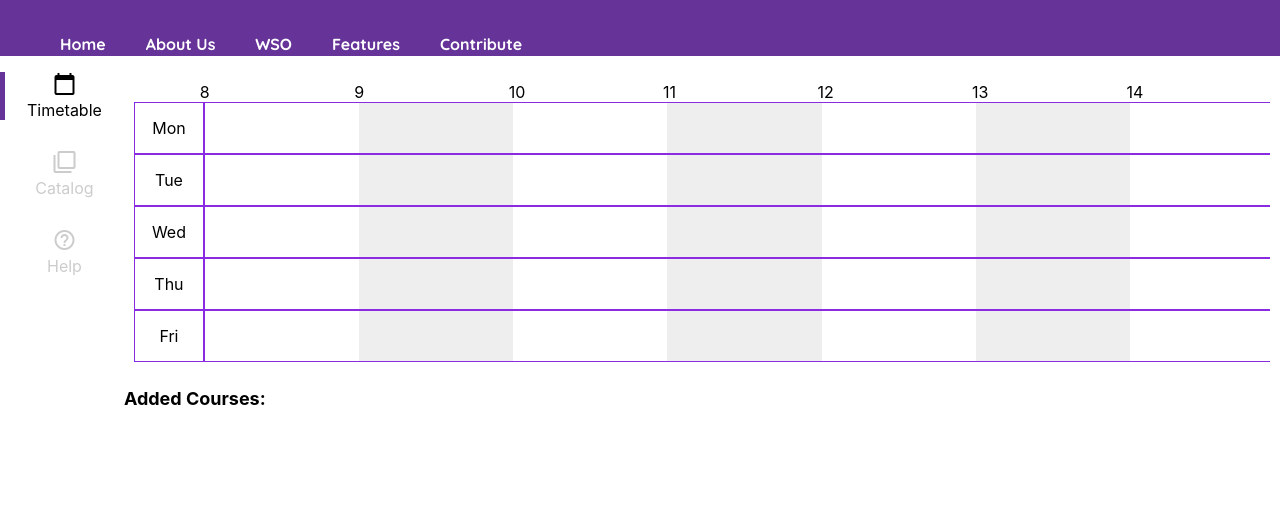
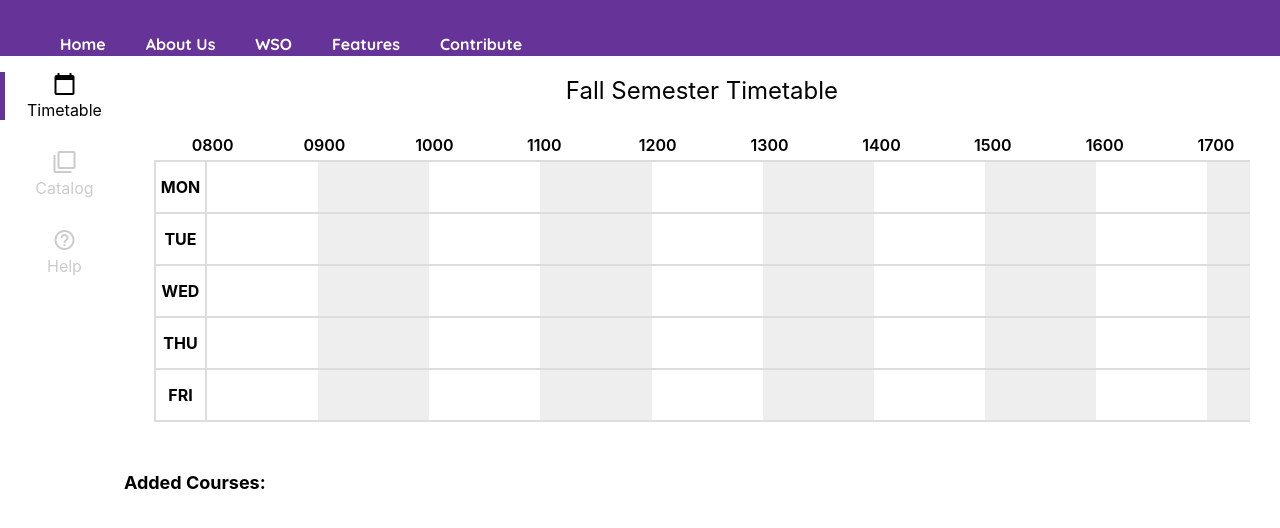
Before and after one commit to walnutdust/course-scheduler-react, a React (Create React App) app: page / in a window 1280 px wide. Shown: the top 528 px of the page. Built offline with nearby package versions, Linux system fonts and the light colour scheme.

Commit message:
Schedule style changes

```diff
--- a/src/components/Schedule.css
+++ b/src/components/Schedule.css
@@ -2,41 +2,39 @@
     line-height: 50px;
     min-height: 1em;
     display: flex;
-    width: 200%;
+    width: 150%;
 }
 
 .timetable {
     width: 100%;
 }
 
-.hour {
-    width: calc(100% / 14);
-    border: 1px solid blueviolet;
-    display: inline-block;
-}
-
 .hour-title {
     width: calc(7% * 0.971);
     display: inline-block;
+    font-weight: 600;
 }
 
 .hour-labels {
     height: 20px;
     display: block;
-    width: 200%;
+    width: 150%;
+    border: none;
+    margin-bottom: 5px;
 }
 
 .schedule {
     overflow-x: scroll;
     overflow-y: hidden;
-    margin: 10px;
+    margin: 30px;
+    padding-bottom: 20px;
 }
 
 .day-title {
     display: inline-block;
     width: 3%;
     text-align: center;
-    border: 1px solid blueviolet;
+    border: 0.5px solid #ddd;
 }
 
 .day-title span {
@@ -44,6 +42,7 @@
     flex-direction: column;
     height: 100%;
     justify-content: center;
+    font-weight: 700;
 }
 
 .course-slot {
@@ -69,7 +68,6 @@
 }
 
 .course-containers {
-    border: 1px solid blueviolet;
     display: inline-block;
     position: relative;
     height: 100%;
@@ -80,12 +78,19 @@
         #eee calc(100% / 14) calc(200% / 14)
     );
 }
+.course-day {
+    border: 0.5px solid #ddd;
+}
 
 .schedule ol {
     padding-left: 0;
 }
 
 .buffer {
-    width: 2.9%;
+    width: 2.3%;
     display: inline-block;
 }
+
+.days-container {
+    border: 0.5px solid #ddd;
+}
--- a/src/components/Schedule.js
+++ b/src/components/Schedule.js
@@ -5,7 +5,7 @@ import './Schedule.css';
 import {PALATTE, BORDER_PALATTE} from '../constants/constants';
 
 const Schedule = ({added, unhidden}) => {
-    const days = ['Mon', 'Tue', 'Wed', 'Thu', 'Fri'];
+    const days = ['MON', 'TUE', 'WED', 'THU', 'FRI'];
     const startHour = 8;
     const endHour = 22;
     const hours = [];
@@ -13,15 +13,15 @@ const Schedule = ({added, unhidden}) => {
         hours.push(i);
     }
     const courseDay = {
-        Mon: [[]],
-        Tue: [[]],
-        Wed: [[]],
-        Thu: [[]],
-        Fri: [[]]
+        MON: [[]],
+        TUE: [[]],
+        WED: [[]],
+        THU: [[]],
+        FRI: [[]]
     };
 
     const HourTitles = (hour) => {
-        return <div class="hour-title">{hour}</div>;
+        return <div class="hour-title">{padZero(hour, 2) + '00'}</div>;
     };
 
     const CourseSlot = (slot) => {
@@ -78,7 +78,7 @@ const Schedule = ({added, unhidden}) => {
 
     const DayCourseComponent = (row) => {
         return (
-            <div class="column">
+            <div class="column course-day">
                 {row.map((slot) => {
                     return <div class="course-containers">{CourseSlot(slot)}</div>;
                 })}
@@ -142,7 +142,7 @@ const Schedule = ({added, unhidden}) => {
     };
 
     const getCourseDays = (days) => {
-        if (days === 'M-F') return ['Mon', 'Tue', 'Wed', 'Thu', 'Fri'];
+        if (days === 'M-F') return ['MON', 'TUE', 'WED', 'THU', 'FRI'];
 
         const splitDays = days.split('');
         const result = [];
@@ -150,19 +150,19 @@ const Schedule = ({added, unhidden}) => {
         for (const day of splitDays) {
             switch (day) {
                 case 'M':
-                    result.push('Mon');
+                    result.push('MON');
                     break;
                 case 'T':
-                    result.push('Tue');
+                    result.push('TUE');
                     break;
                 case 'W':
-                    result.push('Wed');
+                    result.push('WED');
                     break;
                 case 'R':
-                    result.push('Thu');
+                    result.push('THU');
                     break;
                 case 'F':
-                    result.push('Fri');
+                    result.push('FRI');
                     break;
                 default:
                     break;
@@ -211,13 +211,11 @@ const Schedule = ({added, unhidden}) => {
 
     return (
         <div class="schedule">
-            <ol>
-                <li class="hour-labels">
-                    <div class="buffer">&nbsp;</div>
-                    {hours.map((hour) => HourTitles(hour))}
-                </li>
-                {days.map((day) => DayComponent(day))}
-            </ol>
+            <div class="hour-labels">
+                <div class="buffer">&nbsp;</div>
+                {hours.map((hour) => HourTitles(hour))}
+            </div>
+            <div class="days-container">{days.map((day) => DayComponent(day))}</div>
         </div>
     );
 };
--- a/src/components/Timetable.css
+++ b/src/components/Timetable.css
@@ -2,3 +2,9 @@
     font-size: 18px;
     font-weight: 700;
 }
+
+.timetable-header {
+    font-size: 24px;
+    margin-top: 20px;
+    text-align: center;
+}
--- a/src/components/Timetable.js
+++ b/src/components/Timetable.js
@@ -8,6 +8,7 @@ import './Timetable.css';
 const Timetable = ({added}) => {
     return (
         <div class="timetable">
+            <div class="timetable-header">Fall Semester Timetable</div>
             <Schedule />
             <div class="added">
                 <span class="added-courses">Added Courses:</span>
```
